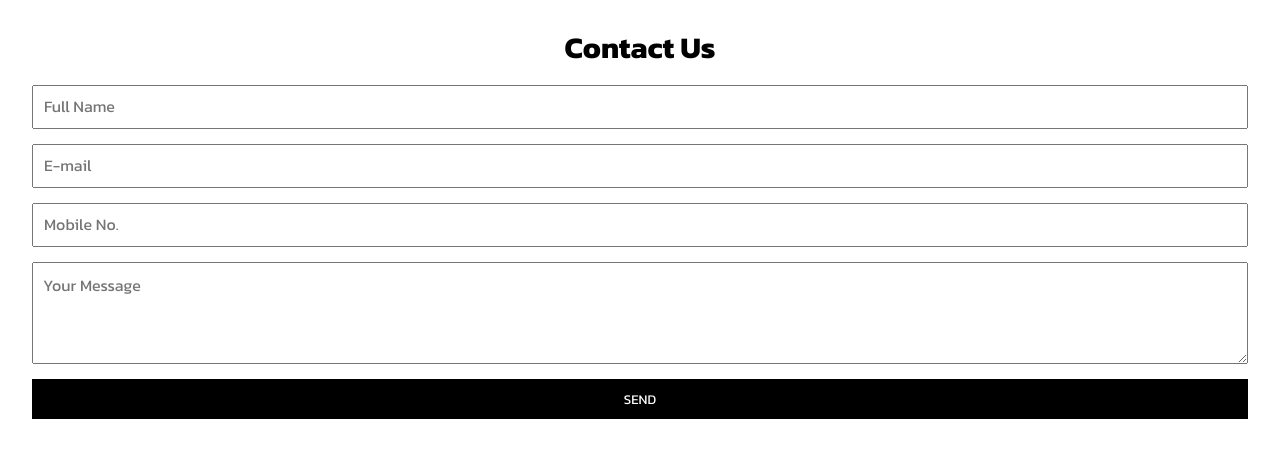
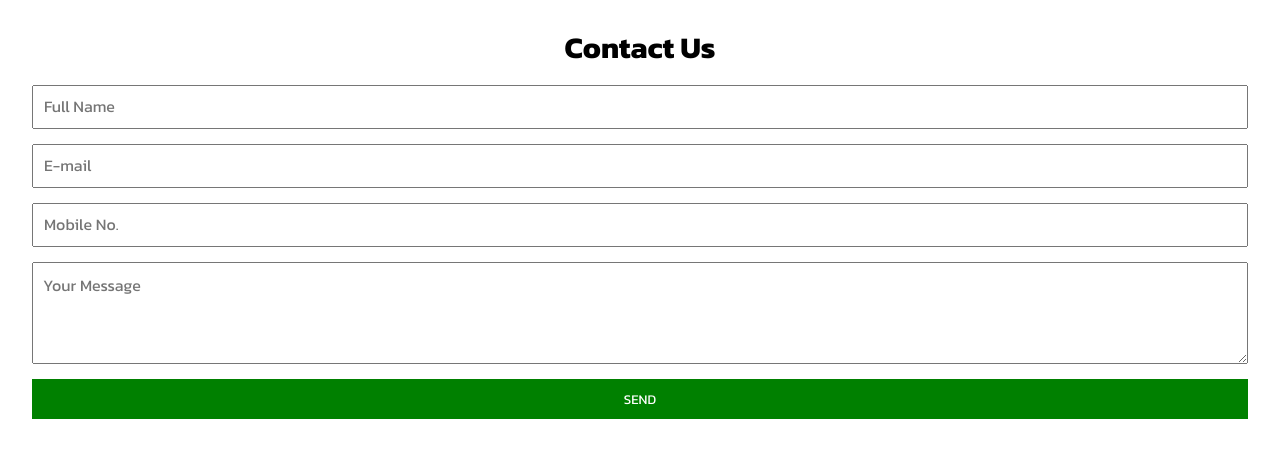
Before and after one commit to johncorneron/Contact, a plain HTML site: page index.html in a window 1280 px wide. In both pictures the pointer is over the input "Send". Drawn offline with Linux system fonts and the light colour scheme.

Commit message:
Update style.css

```diff
--- a/assets/css/style.css
+++ b/assets/css/style.css
@@ -43,3 +43,6 @@ h6 {
   text-transform: uppercase;
   cursor: pointer;
 }
+#contactForm input[type="submit"]:hover {
+  background: green;
+}
```
